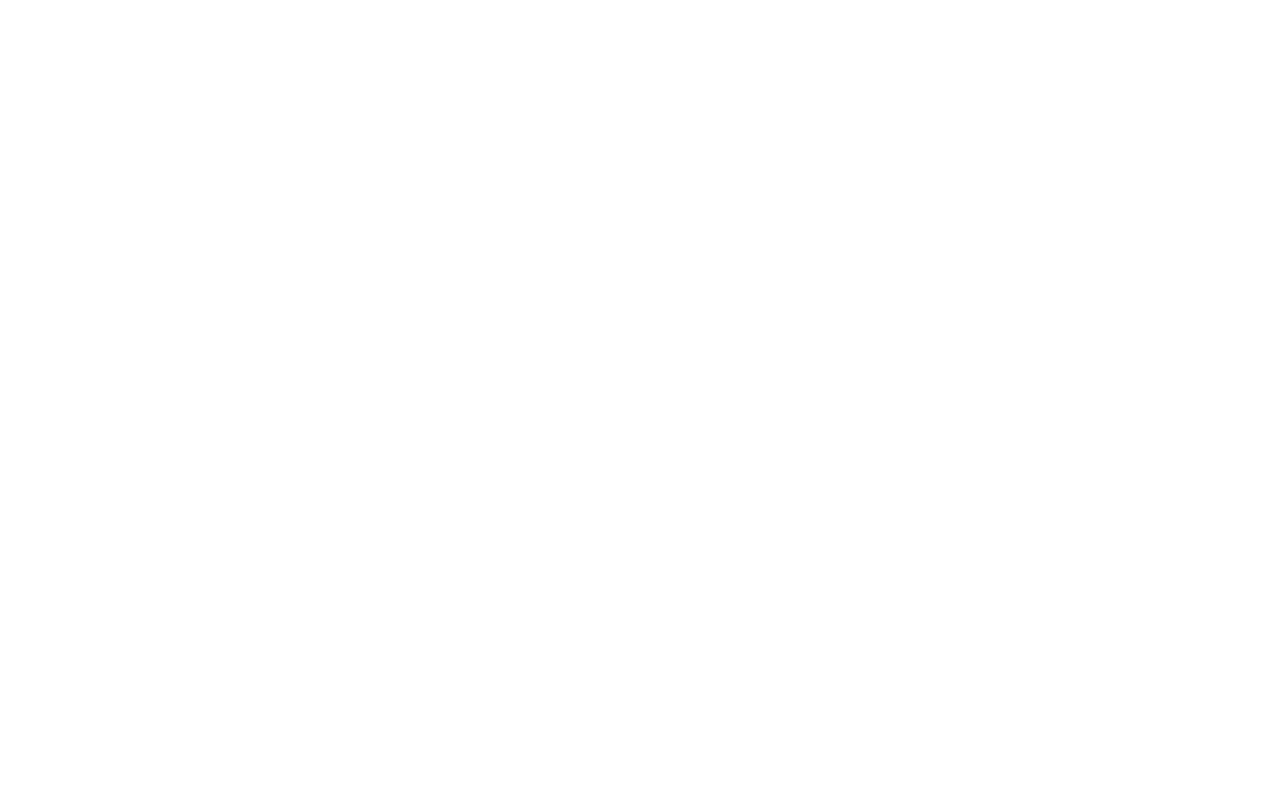
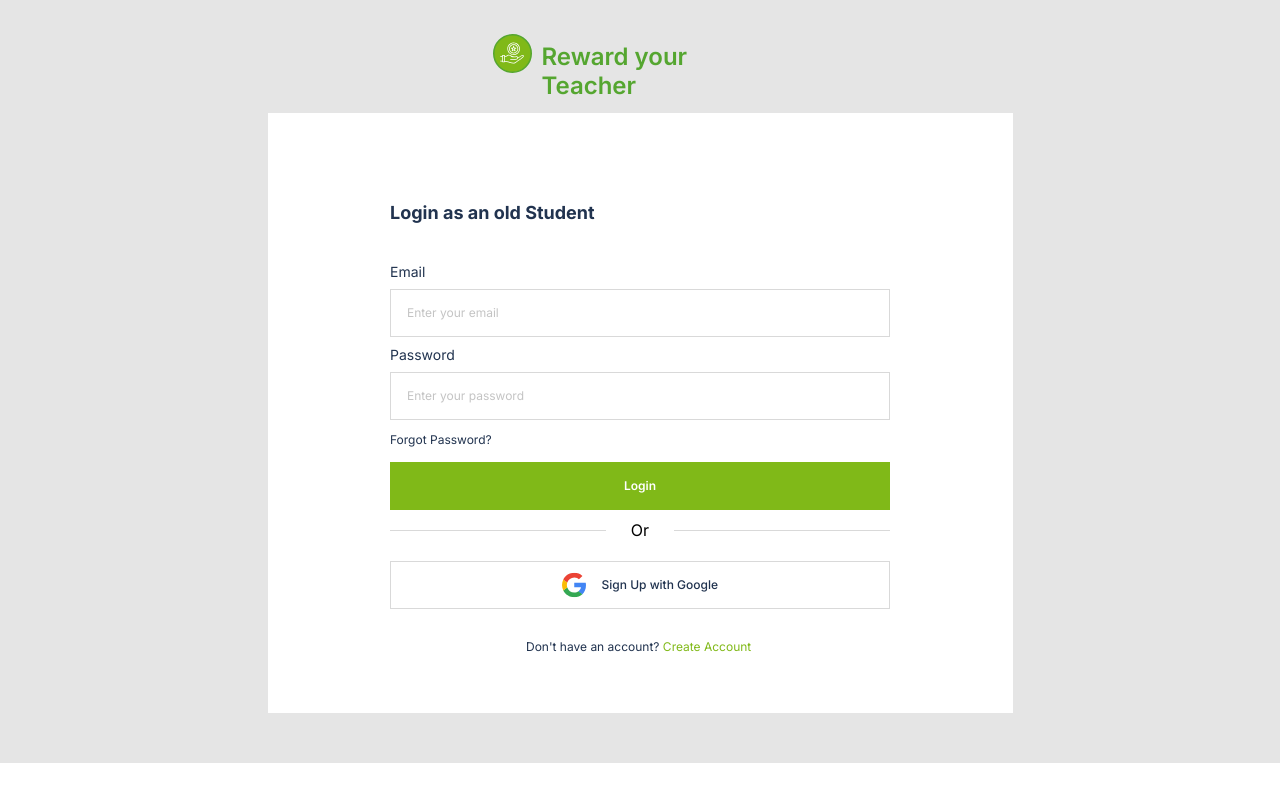
Before and after one commit to Gktech1/Reward-Your-Teacher-, a React (Create React App) app in the folder rewardteacher/: page /studentlogin in a window 1280 px wide. Before the commit this address had no page. Built offline with nearby package versions, Linux system fonts and the light colour scheme.

Commit message:
loginscreens

```diff
--- a/rewardteacher/src/App.js
+++ b/rewardteacher/src/App.js
@@ -8,11 +8,12 @@
 import TeacherNotifications from "./Component/Notifications/TeacherNotifications";
 import { AllSchools } from "./Component/allSchools/AllSchools";
 import TeacherProfileScreen from "./Component/teacher/TeacherProfileScreen";
-import {Navigation} from "./Component/Common/navs/Navigation";
-import MessageBody from "./Component/messagescreen/MessageBody"
+import { Navigation } from "./Component/Common/navs/Navigation";
+import MessageBody from "./Component/messagescreen/MessageBody";
 import Student from "./Component/layout/dashboard/Student";
 import SettingsModalCard from "./Component/SettingsModal/SettingsModalCard";
-
+import StudentLogin from "./Component/logins/studentlogin";
+import TeacherLogin from "./Component/logins/teacherlogin";
 
 function App() {
   return (
@@ -26,6 +27,8 @@
             <Route path="/schools" element={<Navigation />} />
             <Route path="/notification" element={<Navigation />} />
             <Route path="/messaging" element={<Navigation />} />
+            <Route path="/studentlogin" element={<StudentLogin />} />
+            <Route path="/teacherlogin" element={<TeacherLogin />} />
             {/* <Route path="/Sidebar" element={<SideBar />} /> */}
             <Route
               path="/student-notifictions"
--- a/rewardteacher/src/Component/loginscreens/login.module.css
+++ b/rewardteacher/src/Component/logins/login.module.css
@@ -6,8 +6,8 @@
   flex-direction: column;
   justify-content: center;
   align-items: center;
-  width: 745px;
-  height: 750px;
+
+  background: #E5E5E5;;
 }
 
 .container__header {
@@ -40,20 +40,20 @@
   flex-direction: column;
   justify-content: center;
   align-items: center;
-  padding: 80px;
-  gap: 40px;
+  padding: 0px;
+  gap: 30px;
   width: 745px;
-  height: 641px;
+  height: 600px;
   background: #ffffff;
   flex: none;
   order: 1;
-  border: 5px solid #55a630;
-  border-radius: 10px;
+  border: 5px;
+  margin-bottom: 50px;
 }
-/*
+
 .card-form {
-  padding:80px  ;
-} */
+  padding:0px  ;
+}
 
 .card-form__heading {
   width: 206px;
@@ -64,8 +64,8 @@
   font-size: 18px;
   line-height: 22px;
   color: #21334f;
-  margin-top: 20px;
-  margin-bottom: 63px;
+  padding-bottom: 10px;
+
 }
 
 label,
@@ -115,7 +115,7 @@
 }
 .card-form-group__option {
   width: 102px;
-  height: 15px;
+  height: 10px;
   font-family: "Inter";
   font-style: normal;
   font-weight: 400;
@@ -236,3 +236,7 @@
   order: 1;
   flex-grow: 0;
 }
+
+.text-green{
+    color: #80b918;
+}
--- a/rewardteacher/src/Component/loginscreens/studentLogin.js
+++ b/rewardteacher/src/Component/logins/studentlogin.js
@@ -5,7 +5,7 @@
 
 function StudentLogin() {
   return (
-    <div className={styles.container}>
+    <div className={styles["container"]}>
       <div className={styles["container__header"]}>
         <div className={styles["container__img"]}>
           <img src={rewardLogo} alt="" />
@@ -24,7 +24,9 @@
           <div className="card-form__group">
             <label>Password</label>
             <input type="password" placeholder="Enter your password" />
-            <p className={styles["card-form-group__option"]}>Forgot Password</p>
+            <p className={styles["card-form-group__option"]}>
+              Forgot Password?
+            </p>
           </div>
           <button className={styles["card-form__btn-card-form__btn--login"]}>
             <span className={styles["login-text"]}>Login</span>
@@ -44,7 +46,7 @@
           <span className={styles["card__account--link"]}>
             Don't have an account?{" "}
           </span>
-          <span>Create Account</span>
+          <span className={styles["text-green"]}>Create Account</span>
         </div>
       </div>
     </div>
--- a/rewardteacher/src/Component/loginscreens/teacherLogin.js
+++ b/rewardteacher/src/Component/logins/teacherlogin.js
@@ -5,7 +5,7 @@
 
 function TeacherLogin() {
   return (
-    <div className={styles.container}>
+    <div className={styles["container"]}>
       <div className={styles["container__header"]}>
         <div className={styles["container__img"]}>
           <img src={rewardLogo} alt="" />
@@ -14,9 +14,7 @@
       </div>
       <div className={styles["card"]}>
         <form className={styles["card-form"]}>
-          <h5 className={styles["card-form__heading"]}>
-            Login as a Teacher
-          </h5>
+          <h5 className={styles["card-form__heading"]}>Login as a Teacher</h5>
           <div className="card-form__group">
             <label>Email</label>
             <input type="password" placeholder="Enter your email" />
@@ -24,7 +22,9 @@
           <div className="card-form__group">
             <label>Password</label>
             <input type="password" placeholder="Enter your password" />
-            <p className={styles["card-form-group__option"]}>Forgot Password</p>
+            <p className={styles["card-form-group__option"]}>
+              Forgot Password?
+            </p>
           </div>
           <button className={styles["card-form__btn-card-form__btn--login"]}>
             <span className={styles["login-text"]}>Login</span>
@@ -44,7 +44,7 @@
           <span className={styles["card__account--link"]}>
             Don't have an account?{" "}
           </span>
-          <span>Create Account</span>
+          <span className={styles["text-green"]}>Create Account</span>
         </div>
       </div>
     </div>
```
Also changed, not shown: 1 other file (tests, documents, lock files or other folders).
